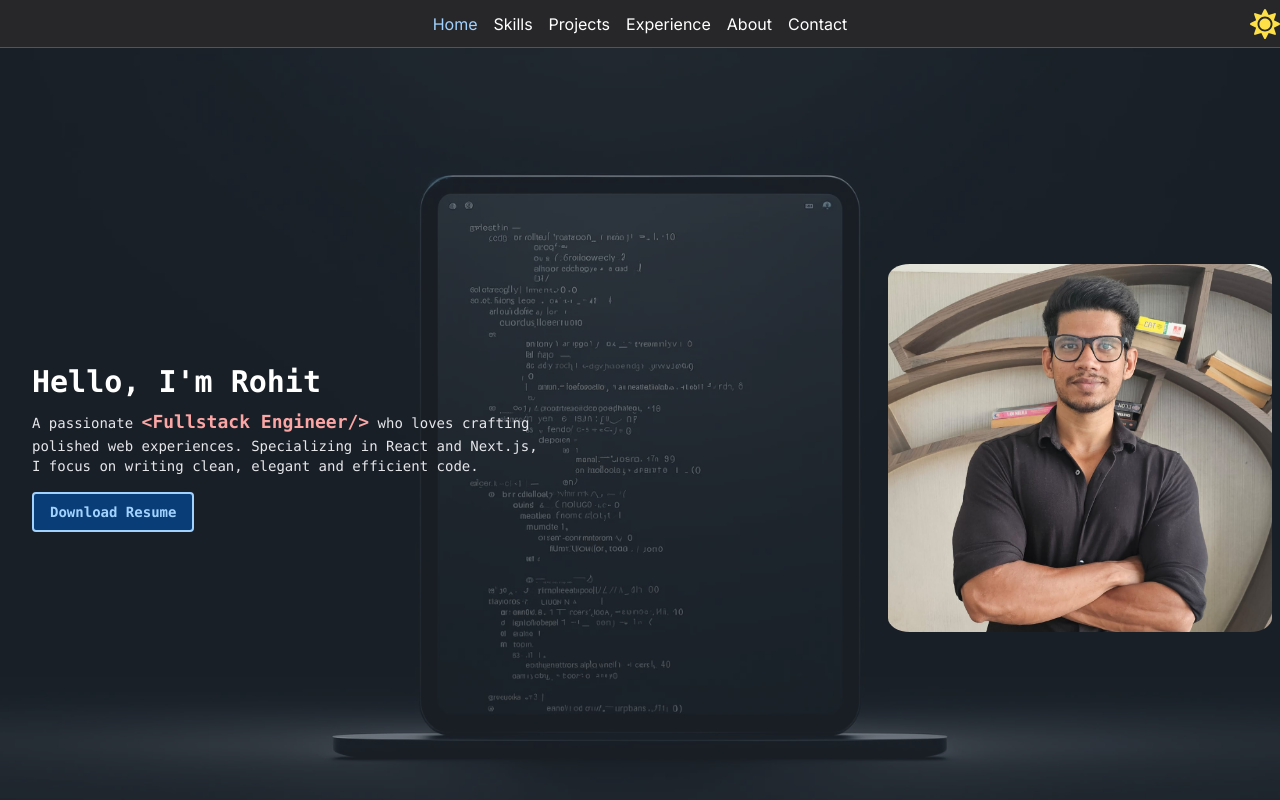
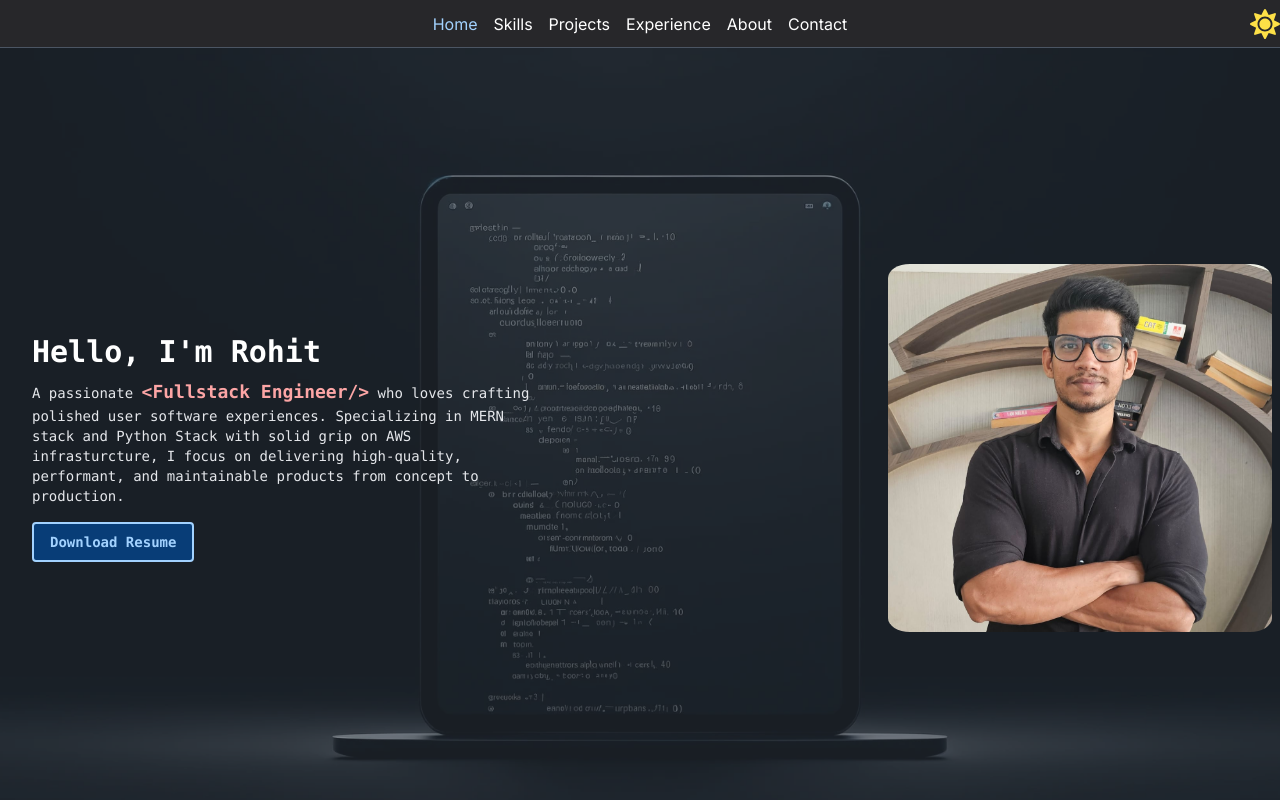
Before and after one commit to rohity123456/rohits-portfolio, a Next.js app: page / in a window 1280 px wide. Shown: the top 800 px of the page. Built offline with nearby package versions, Linux system fonts and the light colour scheme; no server answers; the database is empty.

Commit message:
Update heroSection component with revised introduction and technology focus

```diff
--- a/src/app/components/heroSection/index.tsx
+++ b/src/app/components/heroSection/index.tsx
@@ -28,8 +28,10 @@ const HeroSection = () => {
             <span className='text-red-950 dark:text-red-300 font-bold text-lg mt-1'>
               {'<Fullstack Engineer/>'}
             </span>{' '}
-            who loves crafting polished web experiences. Specializing in React
-            and Next.js, I focus on writing clean, elegant and efficient code.
+            who loves crafting polished user software experiences. Specializing
+            in MERN stack and Python Stack with solid grip on AWS
+            infrasturcture, I focus on delivering high-quality, performant, and
+            maintainable products from concept to production.
           </p>
           <div className='flex justify-center md:justify-start mt-4'>
             <a
```
